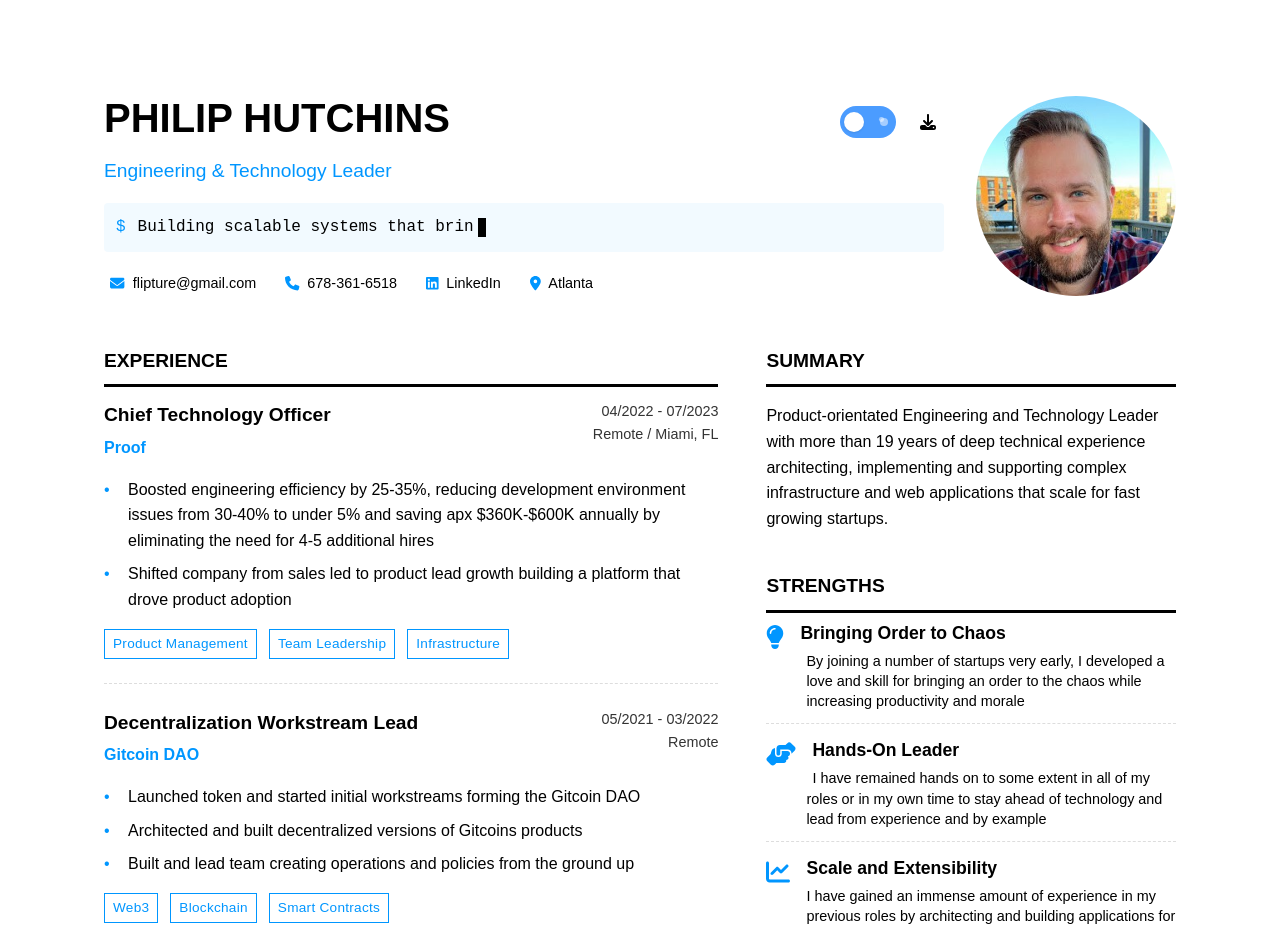
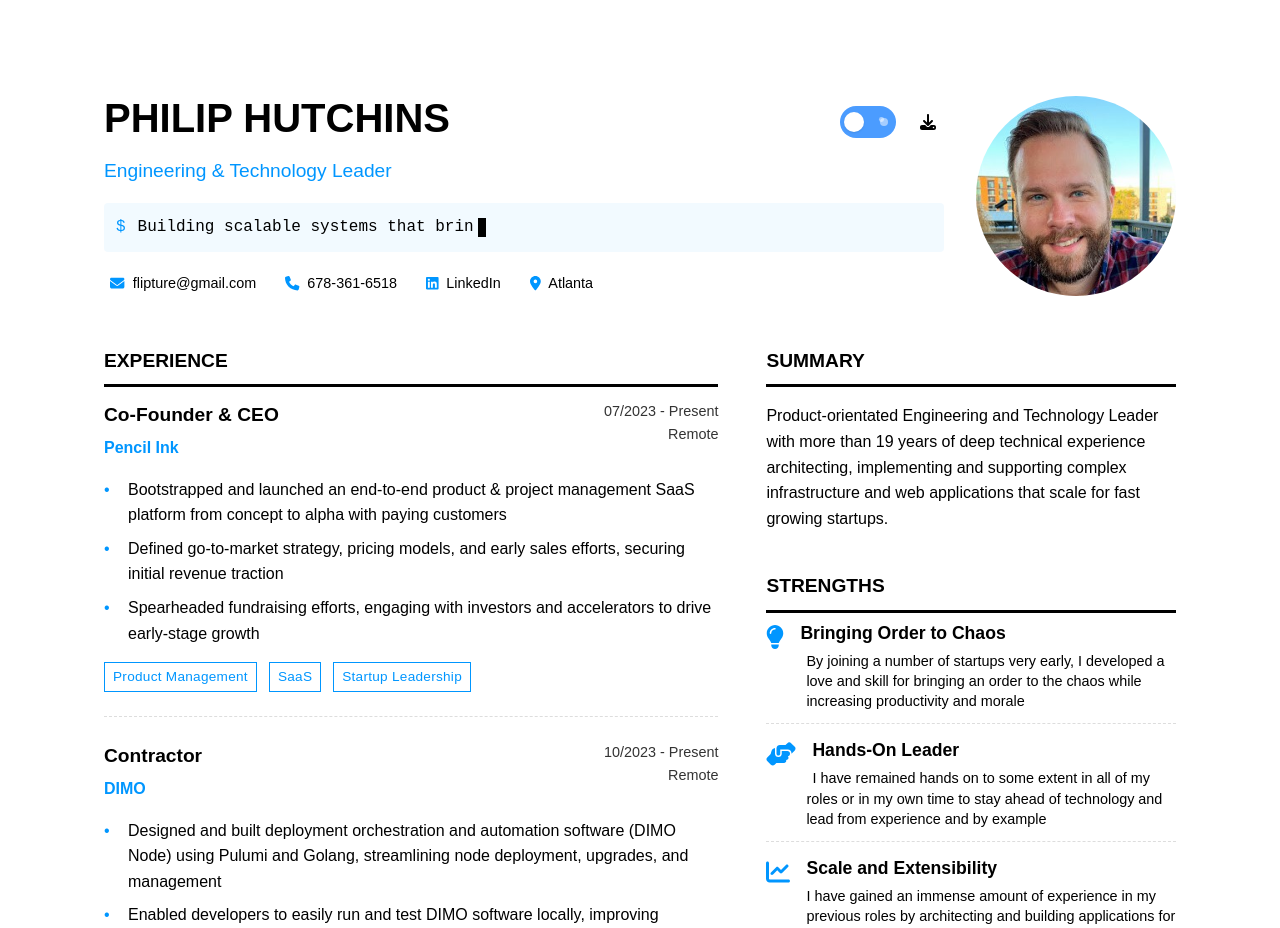
Before and after one commit to phutchins/interactiveresume, a Vue app: page / in a window 1280 px wide. Shown: the top 928 px of the page. Built offline with nearby package versions, Linux system fonts and the light colour scheme.

Commit message:
Added latest roles

```diff
--- a/src/components/ExperienceSection.vue
+++ b/src/components/ExperienceSection.vue
@@ -27,10 +27,36 @@
 </template>
 
 <script setup lang="ts">
-import { ref } from 'vue'
-import type { Experience } from '../types/resume'
+import { ref } from 'vue';
+import type { Experience } from '../types/resume';
 
 const jobs: Experience[] = [
+  {
+    title: 'Co-Founder & CEO',
+    company: 'Pencil Ink',
+    location: 'Remote',
+    startDate: '07/2023',
+    endDate: 'Present',
+    description: [
+      'Bootstrapped and launched an end-to-end product & project management SaaS platform from concept to alpha with paying customers',
+      'Defined go-to-market strategy, pricing models, and early sales efforts, securing initial revenue traction',
+      'Spearheaded fundraising efforts, engaging with investors and accelerators to drive early-stage growth'
+    ],
+    technologies: ['Product Management', 'SaaS', 'Startup Leadership']
+  },
+  {
+    title: 'Contractor',
+    company: 'DIMO',
+    location: 'Remote',
+    startDate: '10/2023',
+    endDate: 'Present',
+    description: [
+      'Designed and built deployment orchestration and automation software (DIMO Node) using Pulumi and Golang, streamlining node deployment, upgrades, and management',
+      'Enabled developers to easily run and test DIMO software locally, improving development efficiency and iteration speed',
+      'Facilitated decentralization by allowing partners and community members to deploy and operate their own nodes, reinforcing DIMO\'s distributed network vision'
+    ],
+    technologies: ['Golang', 'Pulumi', 'DevOps', 'Automation']
+  },
   {
     title: 'Chief Technology Officer',
     company: 'Proof',
```
